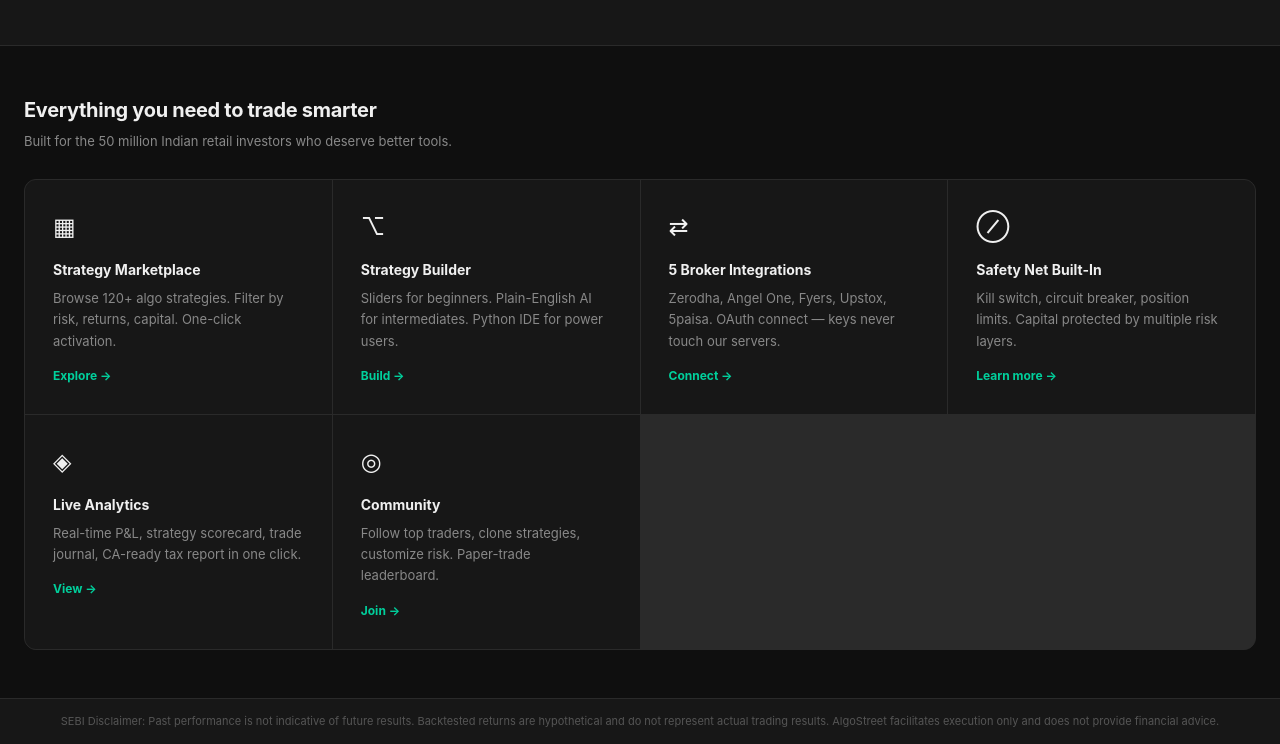
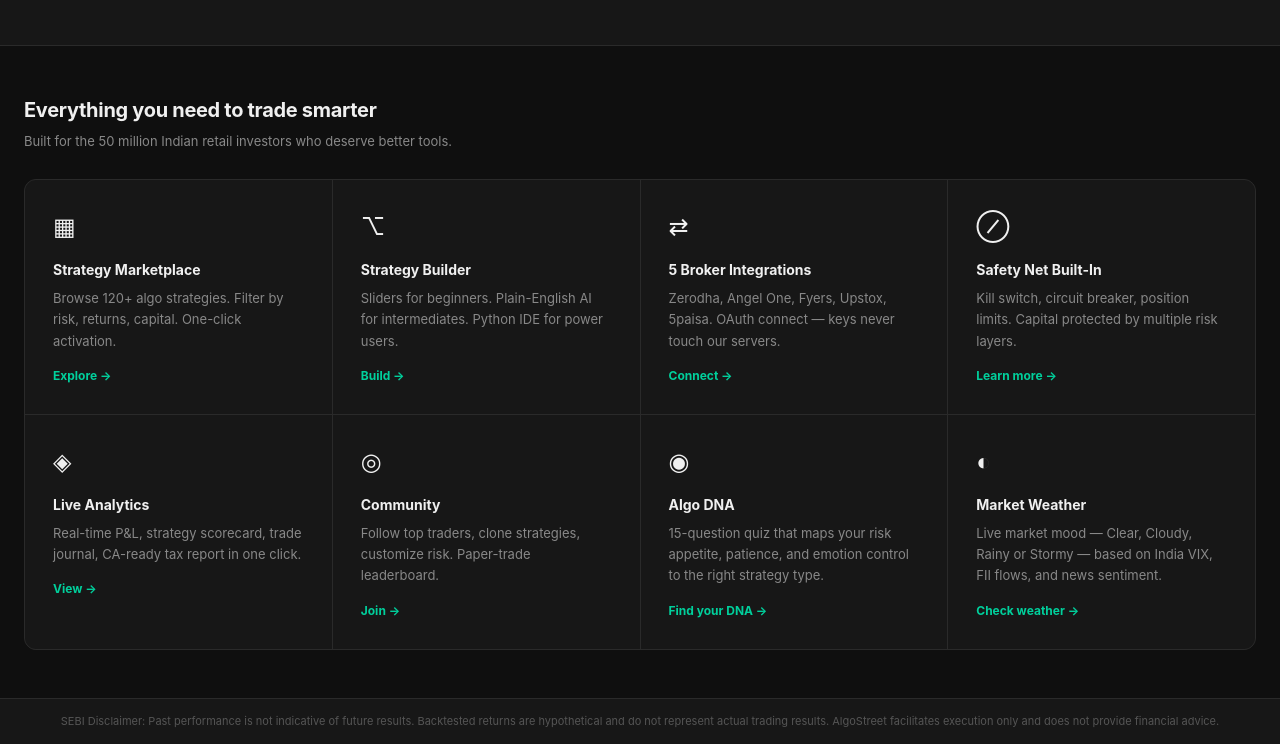
Before and after one commit to udayk-25/algostreet, a plain HTML site: page index.html in a window 1280 px wide. Shown: the part 1033-1777 px from the top of the page. Drawn offline with Linux system fonts and the light colour scheme; no server answers; a script that the page names is missing.

Commit message:
Fill empty grid slots with Algo DNA and Market Weather feature cards

```diff
--- a/index.html
+++ b/index.html
@@ -192,6 +192,20 @@
               <p>Follow top traders, clone strategies, customize risk. Paper-trade leaderboard.</p>
               <span class="feature-link">Join →</span>
             </div>
+            <div class="feature-card" onclick="showPage('dna')">
+              <span class="feature-icon">◉</span>
+              <h3>Algo DNA</h3>
+              <p>15-question quiz that maps your risk appetite, patience, and emotion control to the right strategy
+                type.</p>
+              <span class="feature-link">Find your DNA →</span>
+            </div>
+            <div class="feature-card" onclick="showPage('weather')">
+              <span class="feature-icon">◐</span>
+              <h3>Market Weather</h3>
+              <p>Live market mood — Clear, Cloudy, Rainy or Stormy — based on India VIX, FII flows, and news sentiment.
+              </p>
+              <span class="feature-link">Check weather →</span>
+            </div>
           </div>
         </div>
       </section>
```
